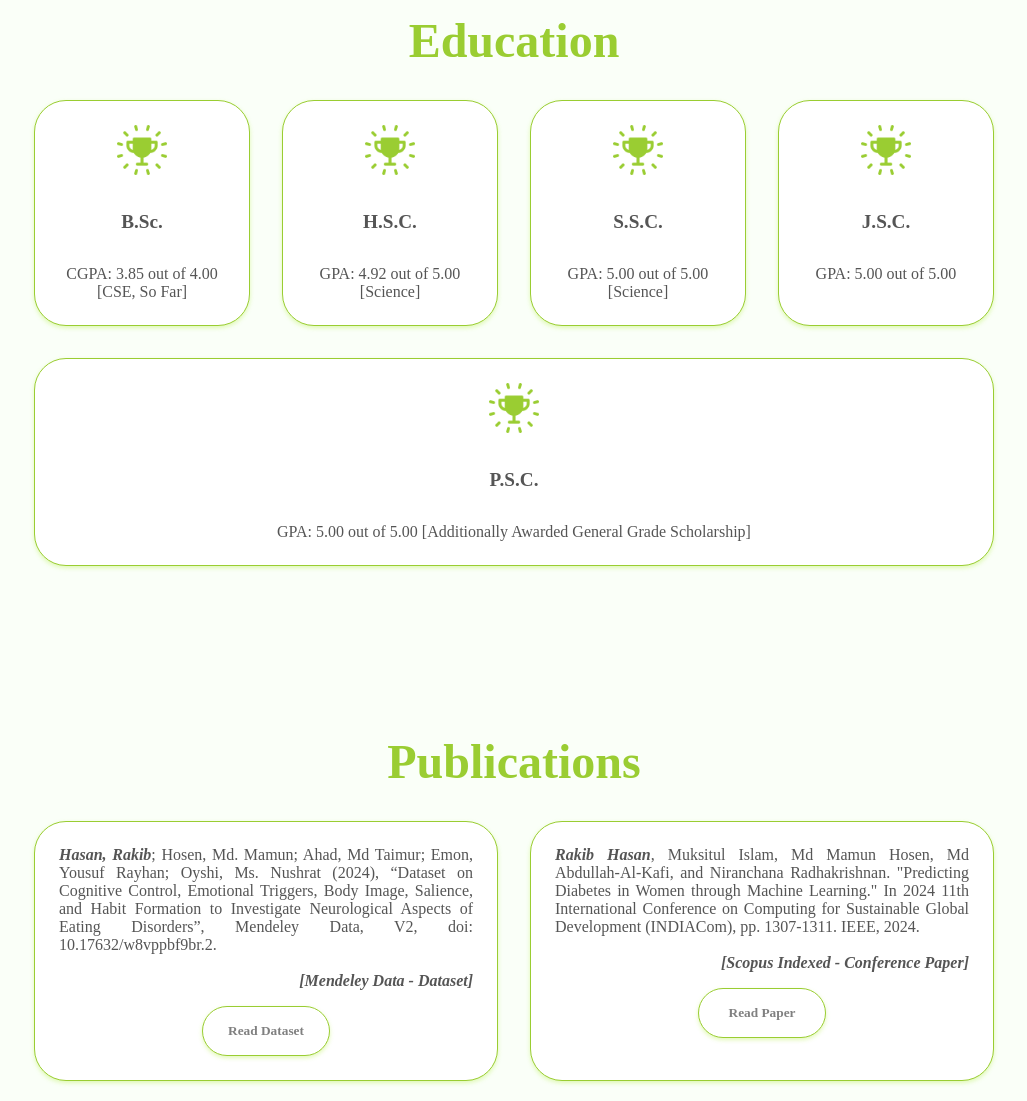
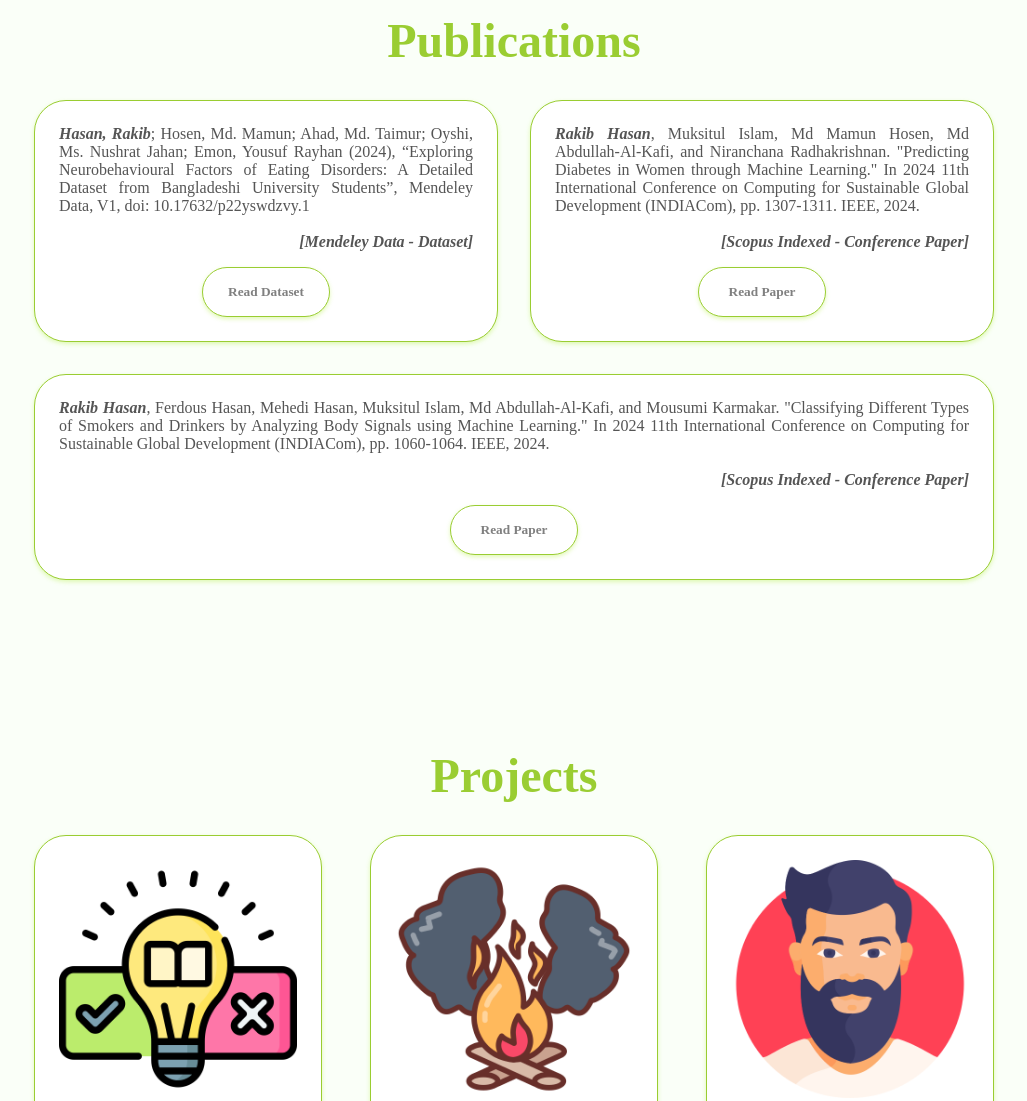
Before and after one commit to engrakibhshovon/RakibH.Shovon, a plain HTML site: page index.html in a window 1280 px wide. Shown: the part 1480-2581 px from the top of the page, without its empty margins (126-1153 px from the left). Drawn offline with Linux system fonts and the light colour scheme.

Commit message:
Comitted

```diff
--- a/index.html
+++ b/index.html
@@ -787,7 +787,7 @@
     </div>
   </section>
 
-
+  <!--
   <section id="education">
     <h1 class="title">Education</h1>
     <div class="education-details-container">
@@ -819,7 +819,6 @@
         </div>
 
 
-
         <div class="edetails-container">
           <img width="50" src="./assets/achivement.png" alt="achivement" />
           <h2 class="education-sub-title">J.S.C.</h2>
@@ -827,7 +826,6 @@
             <p>GPA: 5.00 out of 5.00</p>
           </div>
         </div>
-
 
 
         <div class="edetails-container">
@@ -842,6 +840,7 @@
       </div>
     </div>
   </section>
+  -->
 
 
 
@@ -853,11 +852,7 @@
 
         <div class="details-container">
           <div class="particle-container">
-            <p align="justify"><b><i>Hasan, Rakib</i></b>; Hosen, Md. Mamun; Ahad, Md Taimur; Emon, Yousuf Rayhan;
-              Oyshi,
-              Ms. Nushrat (2024), “Dataset on Cognitive Control, Emotional Triggers, Body Image, Salience, and Habit
-              Formation to Investigate Neurological Aspects of Eating Disorders”, Mendeley Data, V2, doi:
-              10.17632/w8vppbf9br.2.<br><br>
+            <p align="justify"><b><i>Hasan, Rakib</i></b>; Hosen, Md. Mamun; Ahad,  Md. Taimur; Oyshi, Ms. Nushrat Jahan; Emon, Yousuf Rayhan (2024), “Exploring Neurobehavioural Factors of Eating Disorders: A Detailed Dataset from Bangladeshi University Students”, Mendeley Data, V1, doi: 10.17632/p22yswdzvy.1<br><br>
               <span style="display: block; text-align: right;"><i><b>[Mendeley Data - Dataset]</b></i></span>
             </p>
 
```
